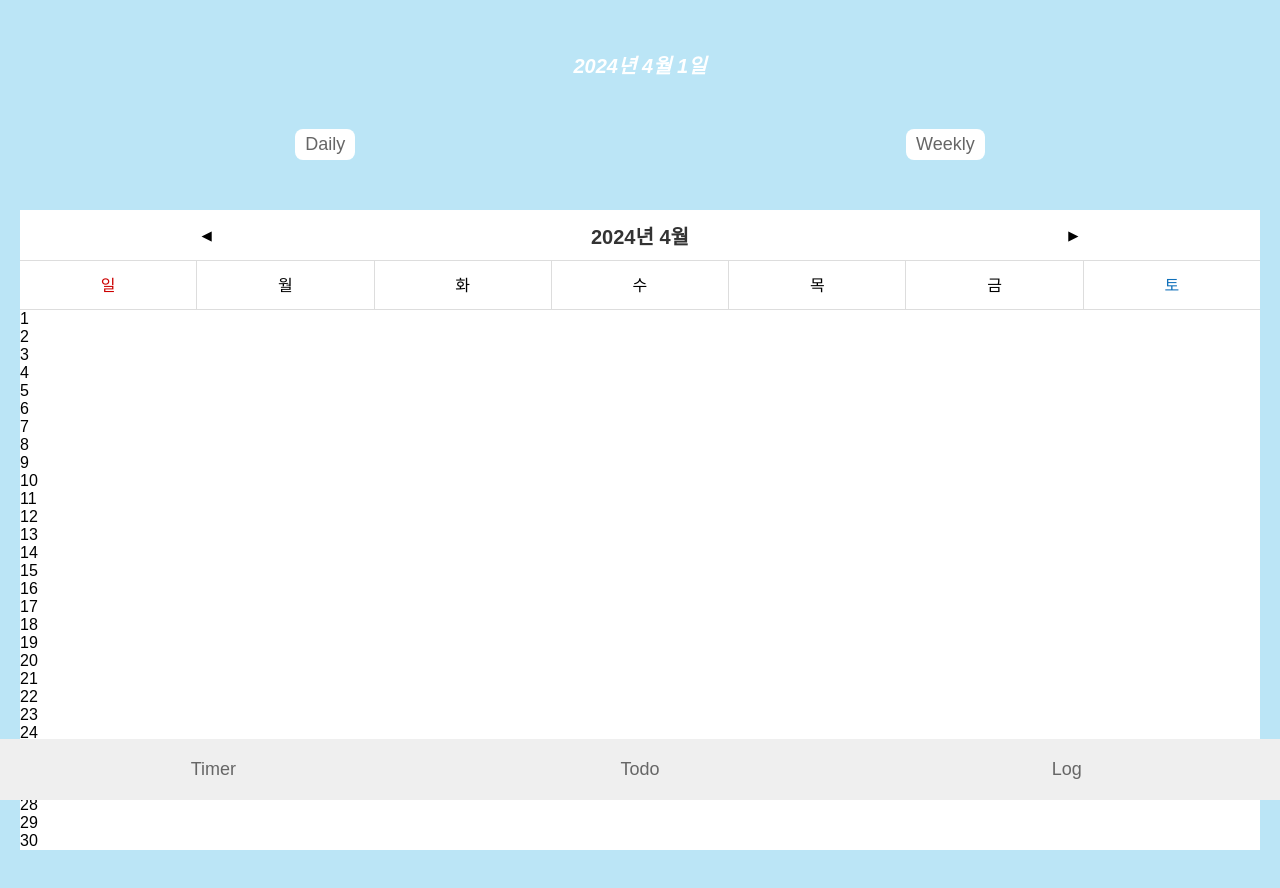
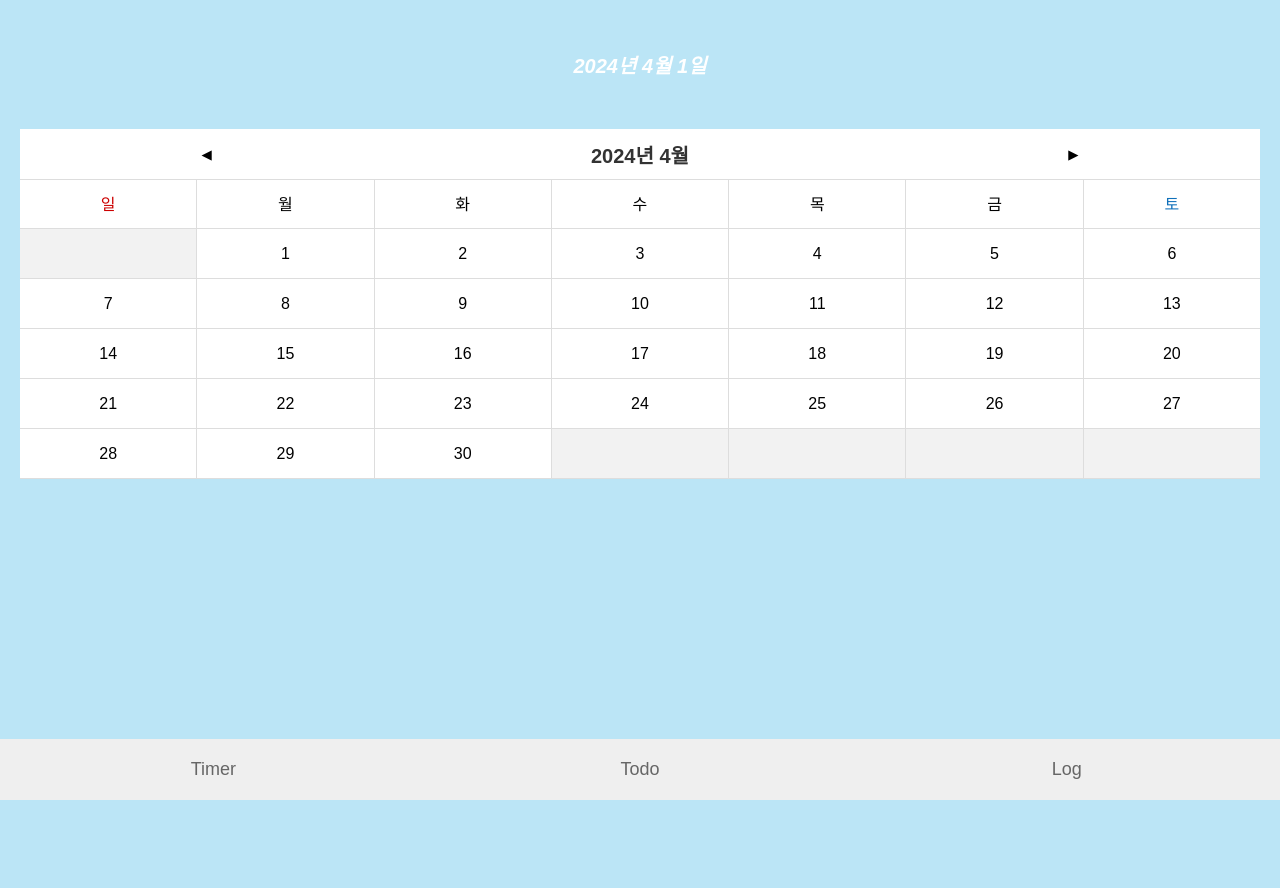
Before and after one commit to devsooki/timelog, a React (Create React App) app: page /log in a window 1280 px wide. Shown: the top 888 px of the page. After the commit the page ends 800 px from the top, so only its background shows below. Built offline with nearby package versions, Linux system fonts and the light colour scheme.

Commit message:
feat: 로그페이지 달력 완성

```diff
--- a/src/components/Log/@components/Calendar/@components/CalendarDate/index.tsx
+++ b/src/components/Log/@components/Calendar/@components/CalendarDate/index.tsx
@@ -6,12 +6,11 @@ interface Props {
   date: Date
 }
 const CalendarDate = ({ cell, date }: Props) => {
-  console.log(cell)
   if (cell === 0) {
-    return <div className='empty'></div>
+    return <DateContainer className='empty'></DateContainer>
   }
   return (
-    <div className='dd'
+    <DateContainer
         //onClick={onClickCalendarDate}
       >
         <div
@@ -19,8 +18,25 @@ const CalendarDate = ({ cell, date }: Props) => {
         >
           {cell}
         </div>
-      </div>
+      </DateContainer>
   )
 }
 
 export default CalendarDate
+
+const DateContainer = styled.div`
+  flex: 1;
+  display: flex;
+  align-items: center;
+  justify-content: center;
+  //flex-direction: column;
+  height: 100%;
+  border-right: 1px solid #ddd;
+
+  &:last-child {
+    border-right: none;
+  }
+  &.empty {
+    background-color: #f2f2f2;
+  }
+`
--- a/src/components/Log/@components/Calendar/@components/CalendarDay/index.tsx
+++ b/src/components/Log/@components/Calendar/@components/CalendarDay/index.tsx
@@ -1,5 +1,6 @@
 import React from 'react';
 import CalendarDate from '../CalendarDate';
+import styled from 'styled-components';
 
 interface Props {
   calendarMatrix: number[][],
@@ -8,9 +9,9 @@ interface Props {
 const CalendarDay = ({ calendarMatrix, date }:Props) => {
 
   const createCell = (cell: number, idx: number) => {
-    if (cell === 0) {
-      return <div key={idx} className='empty'></div>
-    }
+    // if (cell === 0) {
+    //   return <CellContainer key={idx} className='empty'></CellContainer>
+    // }
 
     return (
       <CalendarDate
@@ -25,7 +26,7 @@ const CalendarDay = ({ calendarMatrix, date }:Props) => {
 
   const creatRow = (row: number[], idx: number) => {
     const tds = row.map(createCell);
-    return <div key={idx}>{tds}</div>;
+    return <DayContainer key={idx}>{tds}</DayContainer>;
   };
 
   return (
@@ -36,3 +37,10 @@ const CalendarDay = ({ calendarMatrix, date }:Props) => {
 }
 
 export default CalendarDay
+
+const DayContainer = styled.div`
+  display: flex;
+  align-items: center;
+  height: 50px;
+  border-bottom: 1px solid #ddd;
+`
--- a/src/components/Log/index.tsx
+++ b/src/components/Log/index.tsx
@@ -1,14 +1,14 @@
 import React from 'react'
 import styled from 'styled-components'
-import { DailyLog, WeeklyLog } from './@components'
+import { DailyLog } from './@components'
 
 const Log = () => {
   return (
     <>
-      <ButtonContainer>
+      {/* <ButtonContainer>
         <button>Daily</button>
         <button>Weekly</button>
-      </ButtonContainer>
+      </ButtonContainer> */}
       <Container>
         <DailyLog />
       </Container>
```
